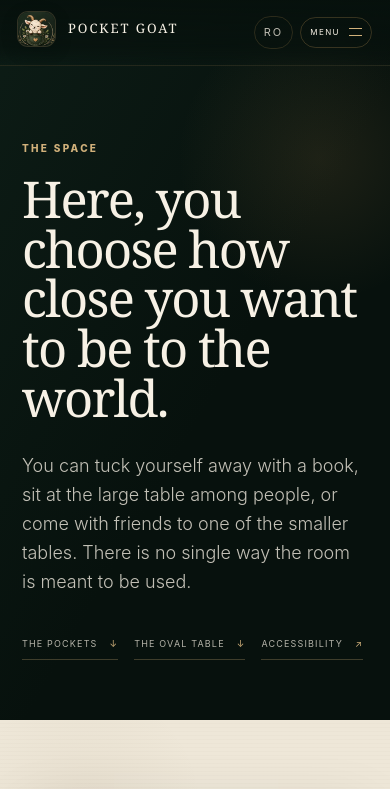
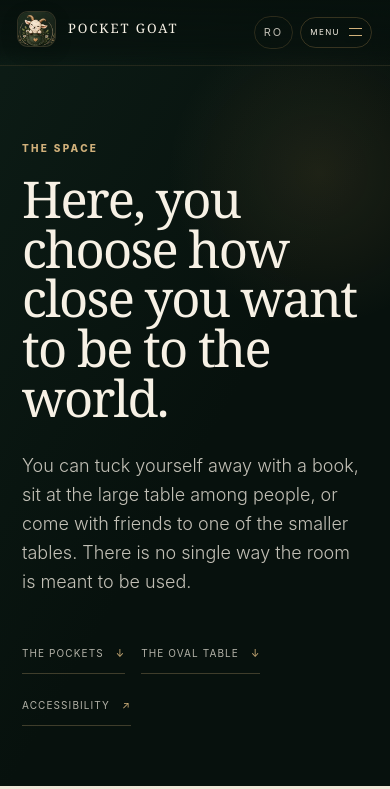
Before and after one commit to drezzillah-prog/pocket-goat-website, a Next.js app: page /en/space in a window 390 px wide. Shown: the top 789 px of the page. Built offline with nearby package versions, Linux system fonts and the light colour scheme.

Commit message:
polish: refine mobile tap targets and restored image rendering

```diff
--- a/src/app/globals.css
+++ b/src/app/globals.css
@@ -817,3 +817,32 @@ a{color:inherit;text-decoration:none}button{font:inherit;color:inherit}::selecti
   .space-hero-actions{gap:16px}
   .space-principles{padding-left:22px;padding-right:22px}
 }
+
+
+/* Final visual QA refinements */
+.space-feature[id]{scroll-margin-top:92px}
+.space-hero-actions a{min-height:36px}
+.books-hero-image{image-rendering:auto}
+.books-rec-photo img,.books-dobrogea-photo img,.books-read-photo img,.books-stack-photo img{image-rendering:auto}
+
+@media(max-width:760px){
+  .space-hero-actions{row-gap:8px}
+  .space-hero-actions a{
+    min-height:44px;
+    padding:12px 0 10px;
+    font-size:10px;
+    letter-spacing:.11em;
+  }
+  .books-hero .primary-cta{
+    min-height:44px;
+    align-items:center;
+    padding-top:11px;
+    padding-bottom:11px;
+  }
+  .books-hero-copy .lede{
+    max-width:34ch;
+  }
+  .books-rec-photo,.books-dobrogea-photo,.books-read-photo{
+    width:100%;
+  }
+}
```
